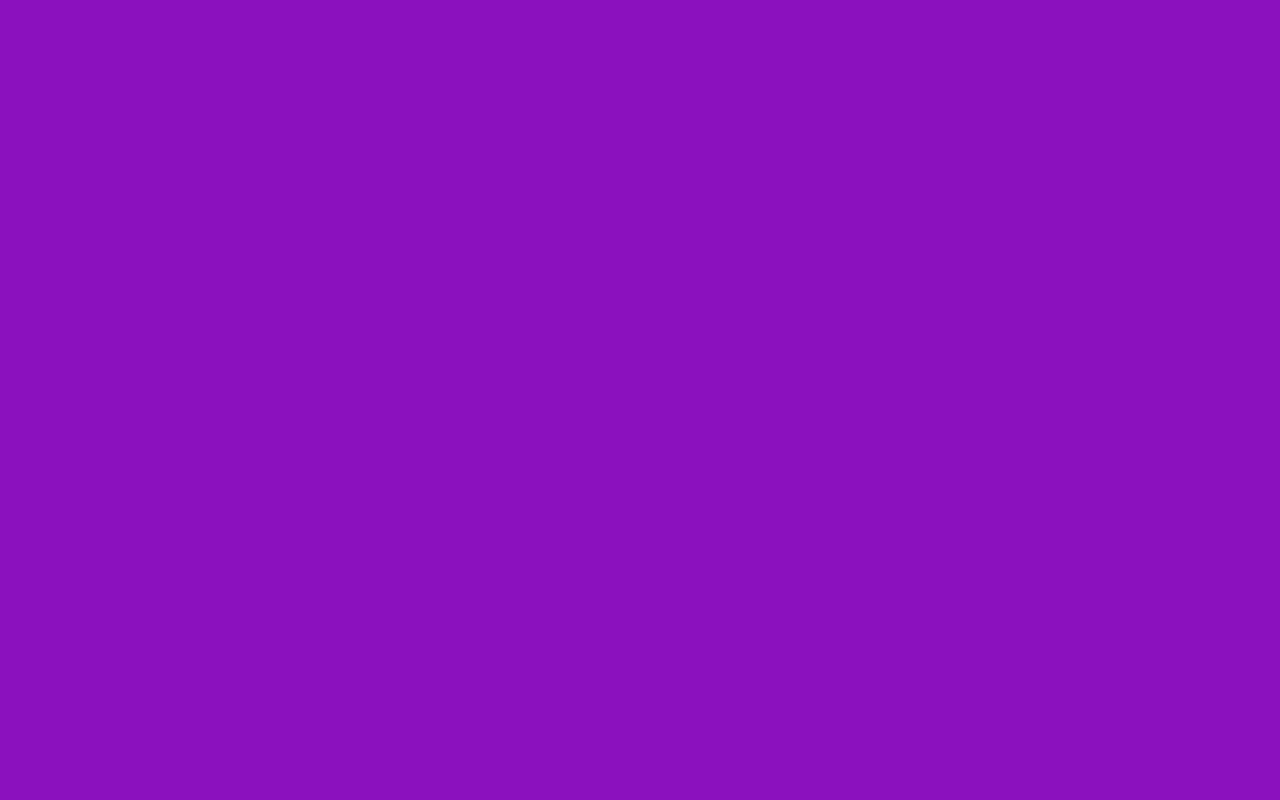
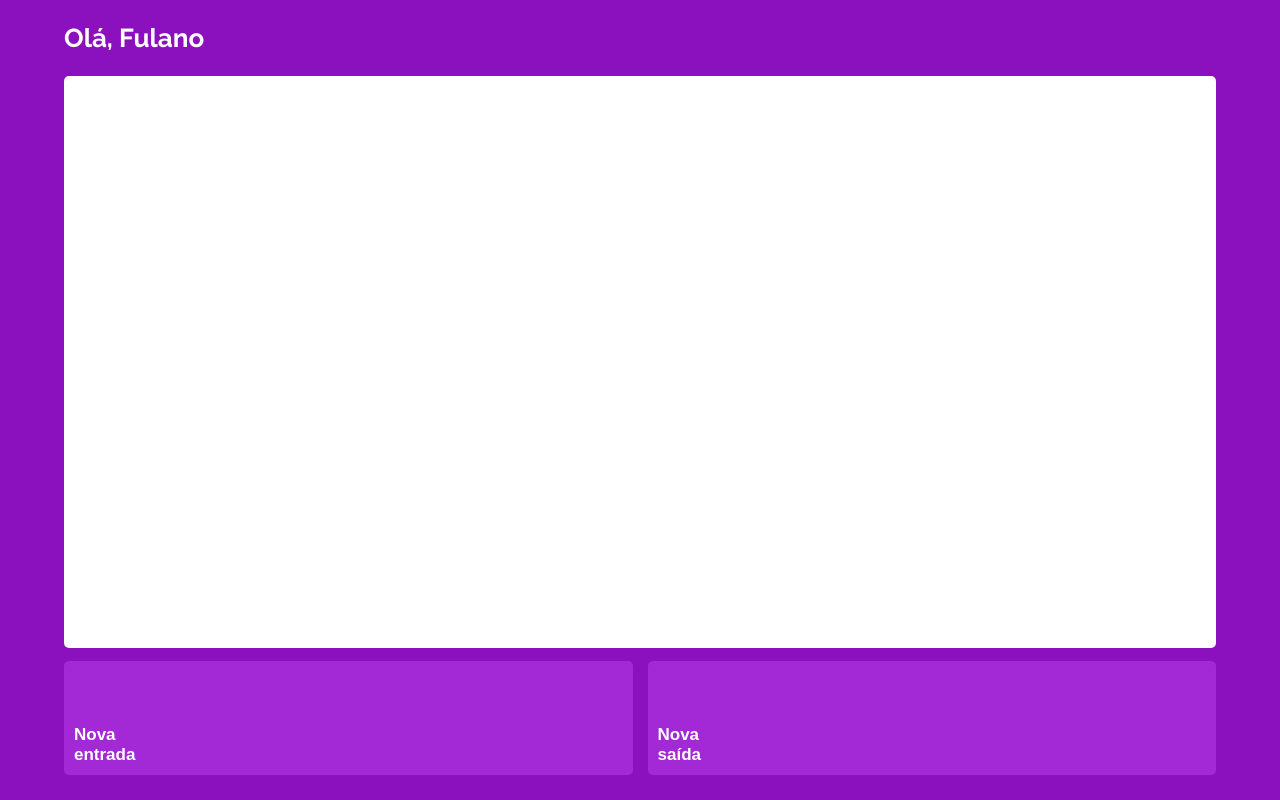
Before and after one commit to allipski/MyWallet-Front, a React (Create React App) app: page /home in a window 1280 px wide. Before the commit this address had no page. Built offline with nearby package versions, Linux system fonts and the light colour scheme; a web font is replaced by a local one.

Commit message:
feat(home): goes to homepage after successful registration and login. Layout is also finished

```diff
--- a/public/index.html
+++ b/public/index.html
@@ -14,5 +14,13 @@
   <body>
     <noscript>You need to enable JavaScript to run this app.</noscript>
     <div class="root"></div>
+    <script
+      type="module"
+      src="https://unpkg.com/ionicons@5.5.2/dist/ionicons/ionicons.esm.js"
+    ></script>
+    <script
+      nomodule
+      src="https://unpkg.com/ionicons@5.5.2/dist/ionicons/ionicons.js"
+    ></script>
   </body>
 </html>
--- /dev/null
+++ b/src/components/AddButton.js
@@ -0,0 +1,39 @@
+import styled from "styled-components";
+import { useNavigate } from "react-router-dom";
+
+export default function AddButton({ icon, text, land }) {
+    const navigate = useNavigate();
+
+  return (
+    <Wrapper onClick={() => navigate(land)}>
+      <ion-icon name={icon}></ion-icon>
+      <p>{text}</p>
+    </Wrapper>
+  );
+}
+
+const Wrapper = styled.button`
+  display: flex;
+  flex-direction: column;
+  align-items: flex-start;
+  justify-content: space-between;
+  width: 50%;
+  height: 114px;
+  padding: 10px;
+  background-color: #a328d6;
+  border: none;
+  border-radius: 5px;
+  color: #ffffff;
+  font-size: 17px;
+  font-weight: 600;
+  line-height: 20px;
+
+  p {
+    width: 2px;
+    line-break: auto;
+  }
+
+  ion-icon {
+    font-size: 25px;
+  }
+`;
--- a/src/components/App.js
+++ b/src/components/App.js
@@ -1,9 +1,11 @@
 import GlobalStyle from "../styles/globalStyles";
 import { BrowserRouter, Routes, Route } from "react-router-dom";
+import { useState } from "react";
+import PersonContext from "../contexts/PersonContext";
 import Login from "../pages/Login";
 import Cadastro from "../pages/Cadastro";
-import { useState } from "react";
-import PersonContext from "../contexts/PersonContext";
+import Home from "../pages/Home";
+import Add from "../pages/Add";
 
 export default function App() {
 
@@ -24,6 +26,8 @@ export default function App() {
           <Routes>
             <Route path="/" element={<Login />} />
             <Route path="/cadastro" element={<Cadastro />} />
+            <Route path="/home" element={<Home />} />
+            <Route path="/add" element={<Add />} />
           </Routes>
         </PersonContext.Provider>
       </BrowserRouter>
--- /dev/null
+++ b/src/pages/Add.js
@@ -0,0 +1,69 @@
+import styled from "styled-components";
+import { FormStyle, InputStyle, ButtonStyle } from "./Login";
+
+export default function Add() {
+  function Carregamento() {
+    if (data === null) {
+      return (
+        <ThreeDots
+          height="70"
+          width="70"
+          radius="9"
+          color="#FFFFFF"
+          ariaLabel="three-dots-loading"
+          wrapperStyle
+          wrapperClass
+        />
+      );
+    } else {
+      return "Entrar";
+    }
+  }
+
+  return (
+    <Wrapper>
+      <Header>
+        <span>Nova entrada</span>
+      </Header>
+      <FormStyle>
+        <InputStyle
+          carregando={data}
+          type="email"
+          placeholder="Valor"
+          value={email}
+          onChange={(e) => setEmail(e.target.value)}
+        ></InputStyle>
+        <InputStyle
+          carregando={data}
+          type="email"
+          placeholder="Descrição"
+          value={email}
+          onChange={(e) => setEmail(e.target.value)}
+        ></InputStyle>
+        <ButtonStyle carregando={data} type="submit">
+          <Carregamento />
+        </ButtonStyle>
+      </FormStyle>
+    </Wrapper>
+  );
+}
+
+const Header = styled.div`
+  display: flex;
+  align-items: center;
+  justify-content: space-between;
+  width: 100%;
+  padding: 25px 0;
+
+  span,
+  ion-icon {
+    font-family: "Raleway", sans-serif;
+    font-size: 26px;
+    font-weight: 700;
+    color: #ffffff;
+  }
+
+  ion-icon {
+    font-size: 32px;
+  }
+`;
--- /dev/null
+++ b/src/pages/Home.js
@@ -0,0 +1,72 @@
+import styled from "styled-components";
+import AddButton from "../components/AddButton";
+
+export default function Home() {
+  return (
+    <Wrapper>
+      <Header>
+        <span>Olá, Fulano</span>
+        <ion-icon name="exit-outline"></ion-icon>
+      </Header>
+
+      <MainBox>
+        {/* <Transaction date={date} description={description} value={value} /> */}
+      </MainBox>
+
+      <Buttons>
+        <AddButton icon="add-circle-outline" text="Nova entrada" land="/add" />
+        <AddButton icon="remove-circle-outline" text="Nova saída" land="/remove" />
+      </Buttons>
+    </Wrapper>
+  );
+}
+
+const Wrapper = styled.div`
+  display: flex;
+  flex-direction: column;
+  align-items: center;
+  justify-content: flex-start;
+  width: 90%;
+  height: 100%;
+  min-height: 100vh;
+  background-color: #8c11be;
+`;
+
+const Header = styled.div`
+  display: flex;
+  align-items: center;
+  justify-content: space-between;
+  width: 100%;
+  padding: 25px 0;
+
+  span, ion-icon {
+    font-family: "Raleway", sans-serif;
+    font-size: 26px;
+    font-weight: 700;
+    color: #ffffff;
+  }
+
+  ion-icon {
+    font-size: 32px;
+  }
+`;
+
+const MainBox = styled.div`
+  display: flex;
+  flex-direction: column;
+  align-items: center;
+  justify-content: center;
+  width: 100%;
+  flex-grow: 1;
+  background-color: #ffffff;
+  border-radius: 5px;
+`;
+
+const Buttons = styled.div`
+  display: flex;
+  align-items: center;
+  justify-content: center;
+  width: 100%;
+  margin: 13px 0 25px 0;
+  gap: 15px;
+`;
```
Also changed, not shown: src/components/Transaction.js (added, +9 -0 lines).
